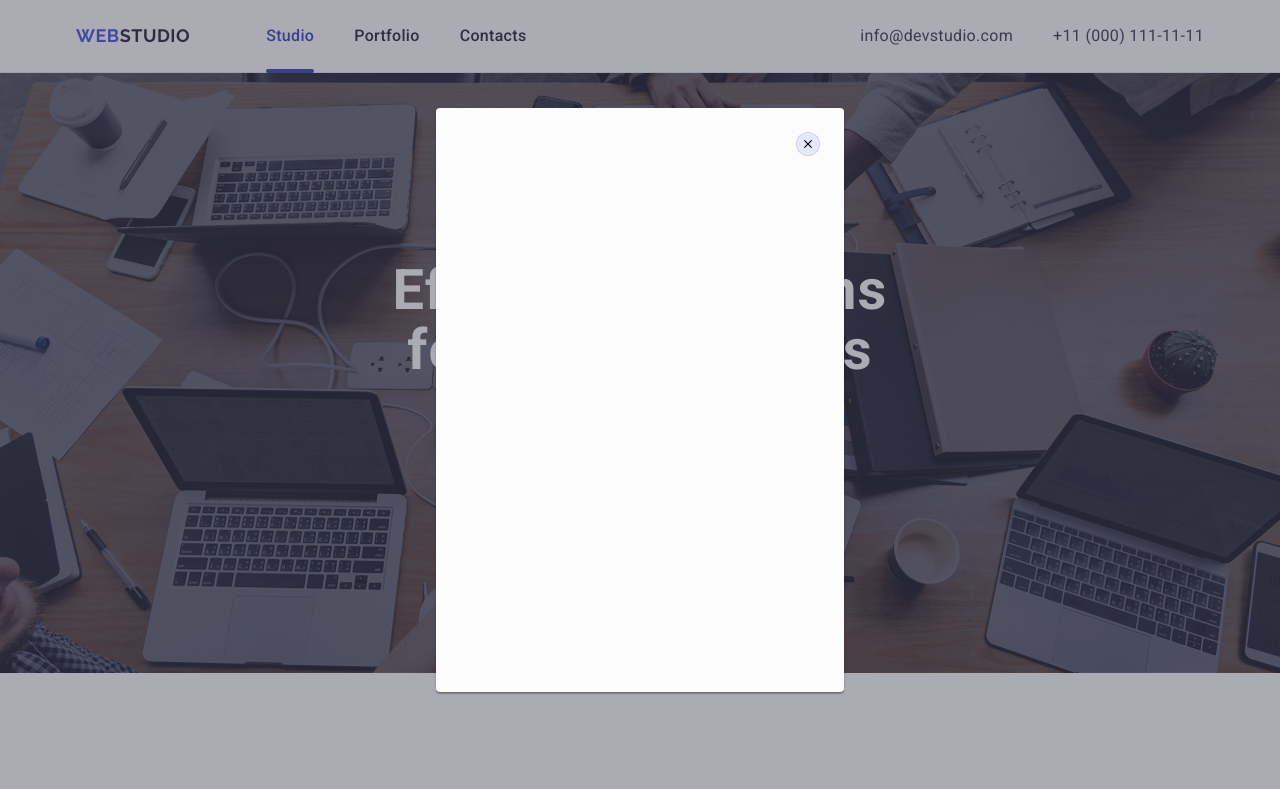
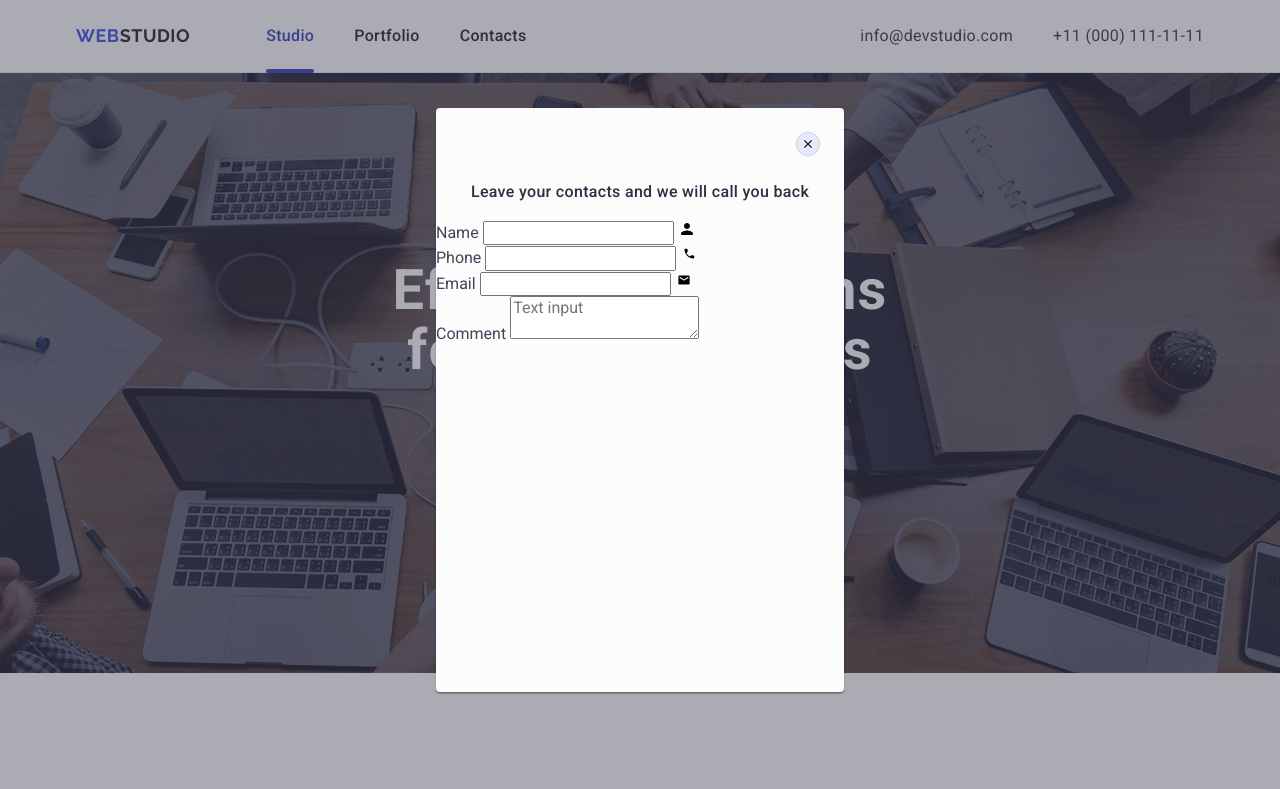
Before and after one commit to MyLyashok/goit-markup-hw-05, a plain HTML site: page index.html in a window 1280 px wide. Shown: the top 789 px of the page. Drawn offline with nearby package versions, Linux system fonts and the light colour scheme.

Commit message:
backdrop

```diff
--- a/css/style.css
+++ b/css/style.css
@@ -544,6 +544,7 @@ color: #ffffff;
         cursor: pointer;
         outline: none;
         border: none;
+        transition: background-color 250ms cubic-bezier(0.4, 0, 0.2, 1);
 
 }
 
@@ -622,7 +623,7 @@ justify-content: center;
     border 250ms cubic-bezier(0.4, 0, 0.2, 1);
 }
 
-.close-btn:hover,
+.close-btn:focus,
 .close-btn:hover {
     background-color: #404bbf;
     border: none;
@@ -636,3 +637,14 @@ justify-content: center;
 .close-btn:focus .close-icon {
     fill: #ffffff;
 }
+
+.modal-text {
+    font-weight: 500;
+        font-size: 16px;
+        line-height: 1.5;
+        letter-spacing: 0.02em;
+        text-align: center;
+        color: #2e2f42;
+        margin-top: 72px;
+        margin-bottom: 16px;
+}
--- a/index.html
+++ b/index.html
@@ -494,6 +494,47 @@
             <use href="./images/icons.svg#close"></use>
           </svg>
         </button>
+        <p class="modal-text">Leave your contacts and we will call you back</p>
+        <form action="#">
+          <div>
+            <label for="name"
+              >Name
+              <input type="text" id="name" />
+              <svg class="" width="18" height="18">
+                <use href="./images/icons.svg#person"></use>
+              </svg>
+            </label>
+          </div>
+          <div>
+            <label for="phone"
+              >Phone
+              <input type="tel" id="phone" />
+              <svg class="" width="18" height="18">
+                <use href="./images/icons.svg#phone"></use>
+              </svg>
+            </label>
+          </div>
+
+          <div>
+            <label for="email"
+              >Email
+              <input type="email" id="email" />
+              <svg class="" width="18" height="18">
+                <use href="./images/icons.svg#email"></use>
+              </svg>
+            </label>
+          </div>
+          <div>
+            <label for="comment"
+              >Comment
+              <textarea
+                name=""
+                id="comment"
+                placeholder="Text input"
+              ></textarea>
+            </label>
+          </div>
+        </form>
       </div>
     </div>
   </body>
```
